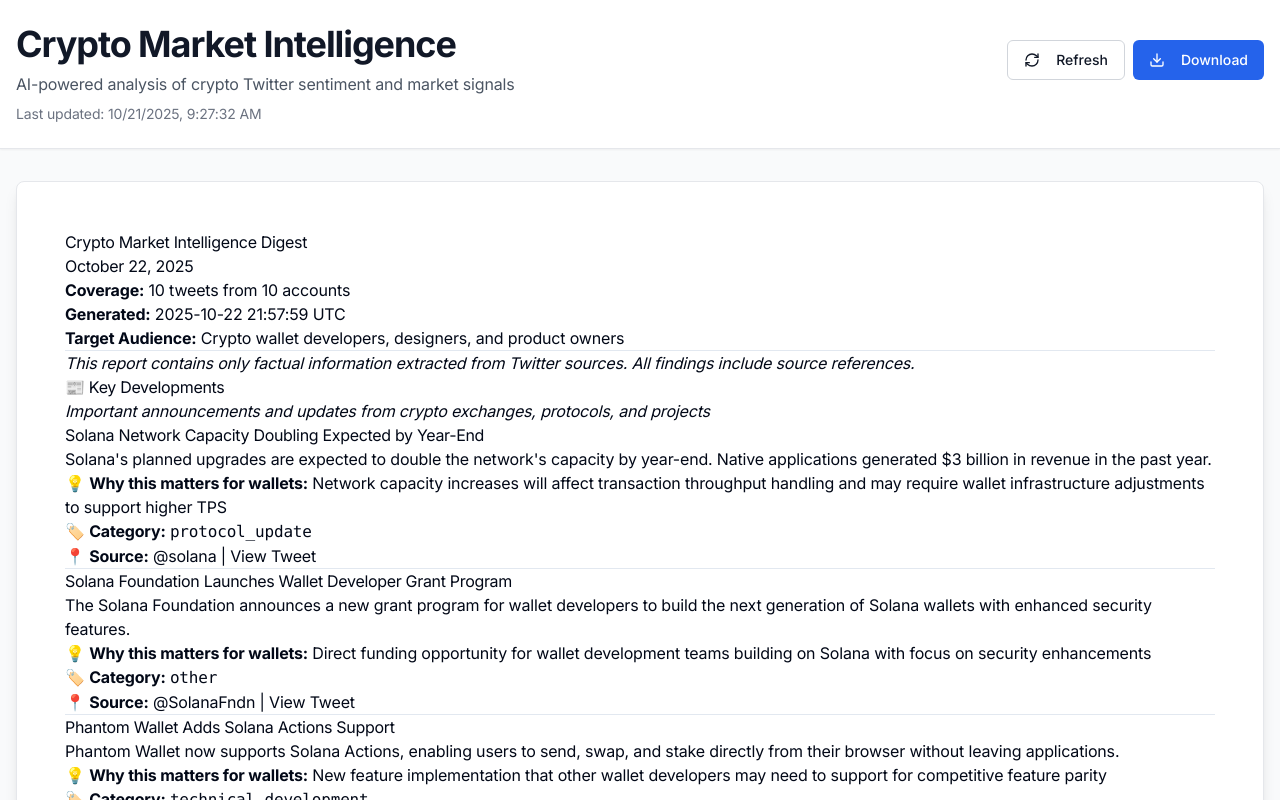
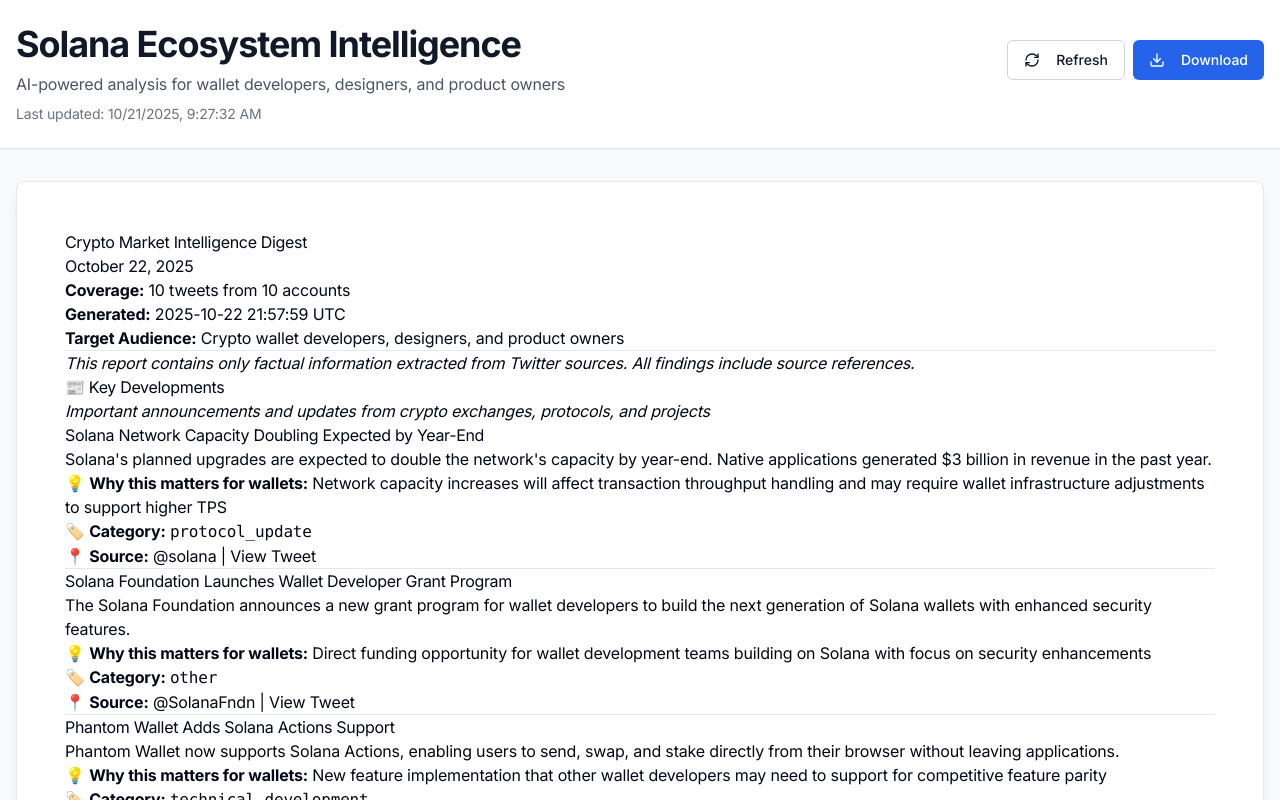
Before and after one commit to filipuzarevic/portfolio, a React (Vite) app: page /crypto_report in a window 1280 px wide. Shown: the top 800 px of the page. Built offline with nearby package versions, Linux system fonts and the light colour scheme.

Commit message:
Rebrand to Solana Ecosystem Intelligence for wallet developers

```diff
--- a/src/pages/CryptoReport.tsx
+++ b/src/pages/CryptoReport.tsx
@@ -47,10 +47,10 @@ const CryptoReport = () => {
           <div className="flex flex-col md:flex-row md:items-center md:justify-between gap-4">
             <div>
               <h1 className="text-3xl md:text-4xl font-bold text-gray-900 mb-2">
-                Crypto Market Intelligence
+                Solana Ecosystem Intelligence
               </h1>
               <p className="text-gray-600">
-                AI-powered analysis of crypto Twitter sentiment and market signals
+                AI-powered analysis for wallet developers, designers, and product owners
               </p>
             </div>
             <div className="flex gap-2">
@@ -122,25 +122,25 @@ const CryptoReport = () => {
         <div className="mt-8 grid grid-cols-1 md:grid-cols-3 gap-4">
           <Card className="p-6 bg-white border-gray-200 shadow-md hover:shadow-lg transition-shadow">
             <TrendingUp className="w-8 h-8 text-green-600 mb-3" />
-            <h3 className="text-gray-900 font-bold mb-2 text-lg">AI-Powered Analysis</h3>
+            <h3 className="text-gray-900 font-bold mb-2 text-lg">Facts-Only Analysis</h3>
             <p className="text-gray-600 text-sm">
-              Powered by Claude AI to extract insights from influential crypto Twitter accounts
+              Powered by Claude AI to extract only factual information from Solana ecosystem Twitter sources
             </p>
           </Card>
 
           <Card className="p-6 bg-white border-gray-200 shadow-md hover:shadow-lg transition-shadow">
             <RefreshCw className="w-8 h-8 text-blue-600 mb-3" />
-            <h3 className="text-gray-900 font-bold mb-2 text-lg">Real-Time Data</h3>
+            <h3 className="text-gray-900 font-bold mb-2 text-lg">Solana Ecosystem</h3>
             <p className="text-gray-600 text-sm">
-              Monitoring 8 key accounts including @vitalikbuterin, @coinbase, and @whale_alert
+              Monitoring 20 key accounts including @solana, @phantom, @JupiterExchange, @metaplex, and more
             </p>
           </Card>
 
           <Card className="p-6 bg-white border-gray-200 shadow-md hover:shadow-lg transition-shadow">
             <TrendingDown className="w-8 h-8 text-orange-600 mb-3" />
-            <h3 className="text-gray-900 font-bold mb-2 text-lg">Sentiment Tracking</h3>
+            <h3 className="text-gray-900 font-bold mb-2 text-lg">For Wallet Teams</h3>
             <p className="text-gray-600 text-sm">
-              Track market sentiment, trending topics, and important announcements
+              Technical developments, protocol updates, and partnership announcements relevant to wallet developers
             </p>
           </Card>
         </div>
```
